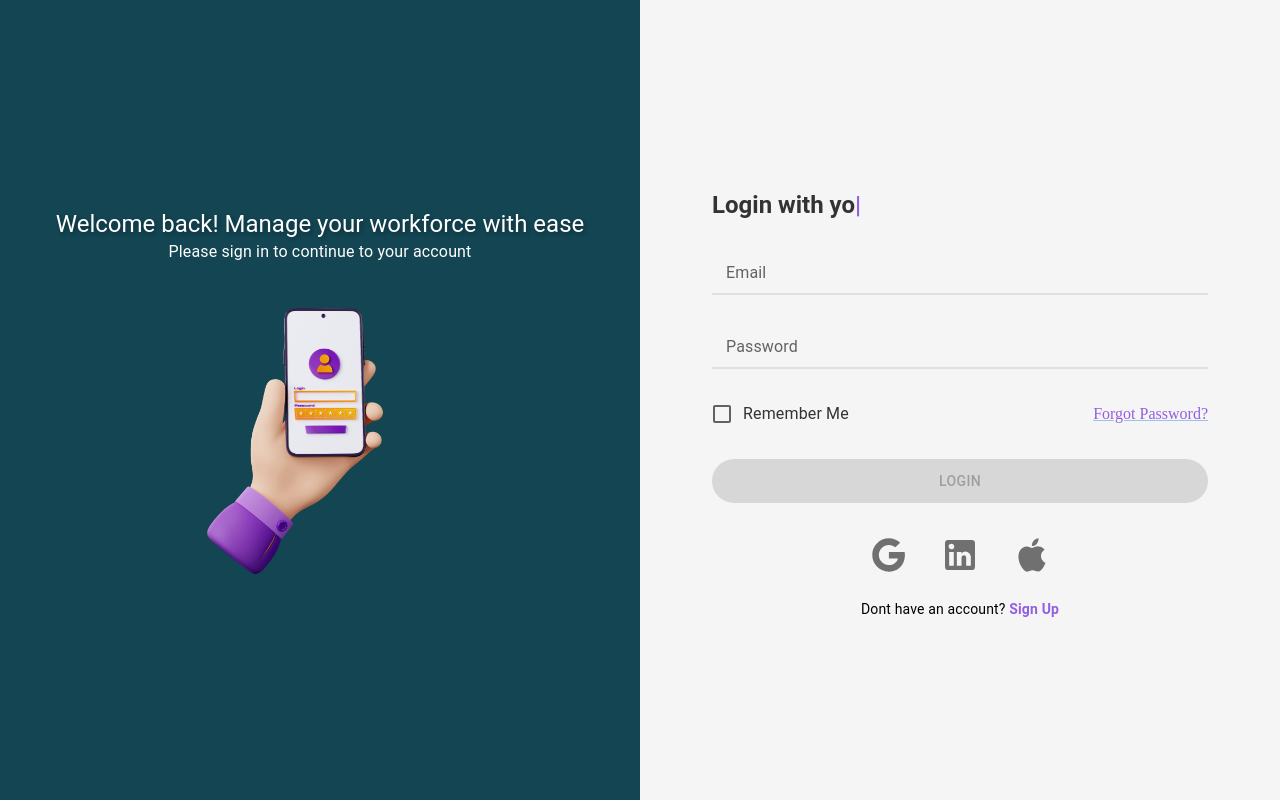
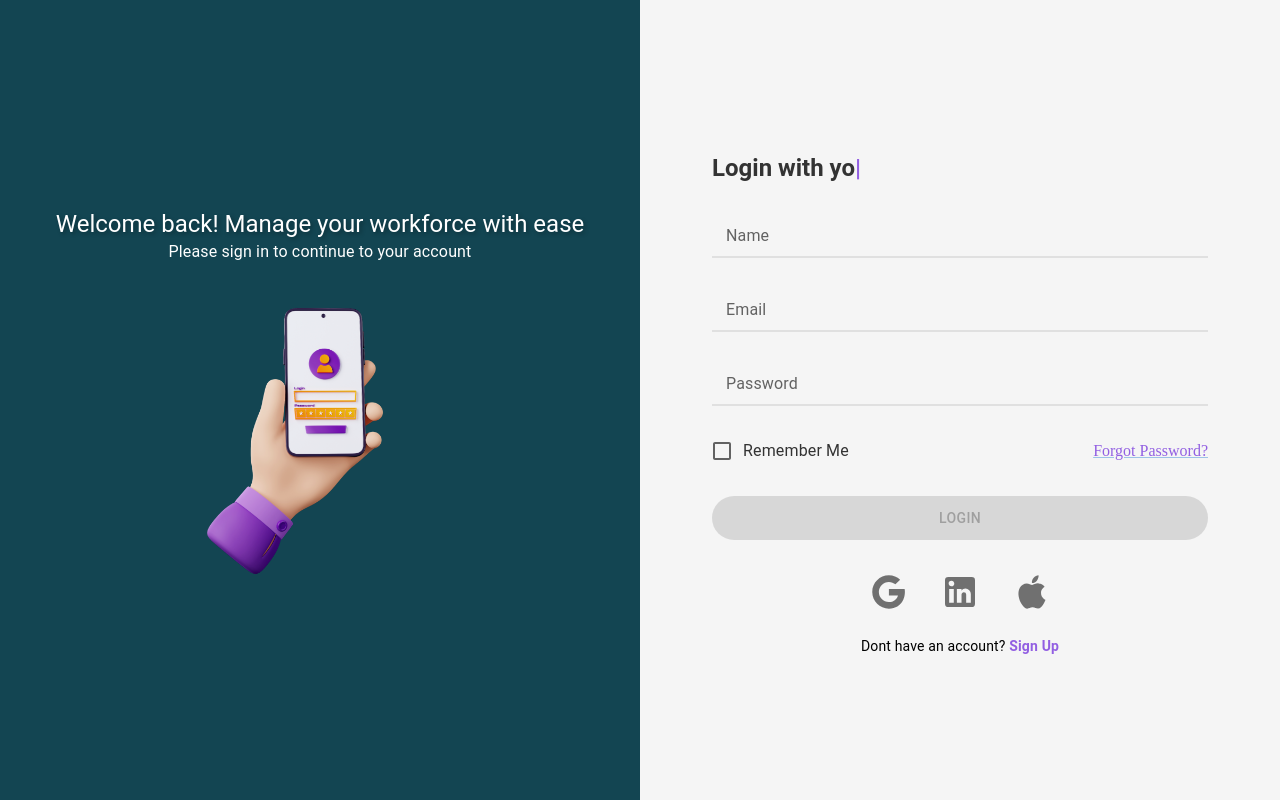
Before and after one commit to wajihafatima-dev/resourceinn, a Next.js app: page /login in a window 1280 px wide. Built offline with nearby package versions, Linux system fonts and the light colour scheme.

Commit message:
complete

```diff
--- a/src/app/api/login/route.js
+++ b/src/app/api/login/route.js
@@ -1,16 +1,16 @@
-import connectDB from '@/dbConfig/dbConfig';
-import User from '@/models/userModel';
-import bcrypt from 'bcryptjs';
-import jwt from 'jsonwebtoken';
-import { NextResponse } from 'next/server';
+import connectDB from "@/dbConfig/dbConfig";
+import User from "@/models/userModel";
+import bcrypt from "bcryptjs";
+import jwt from "jsonwebtoken";
+import { NextResponse } from "next/server";
 
 export async function POST(req) {
   try {
-    const { email, password } = await req.json();
+    const { firstName, email, password } = await req.json();
 
-    if (!email || !password) {
+    if (!firstName || !email || !password) {
       return NextResponse.json(
-        { message: 'Email and password are required' },
+        { message: "Email and password are required" },
         { status: 400 }
       );
     }
@@ -20,7 +20,7 @@ export async function POST(req) {
     const user = await User.findOne({ email });
     if (!user) {
       return NextResponse.json(
-        { message: 'Invalid credentials' },
+        { message: "Invalid credentials" },
         { status: 400 }
       );
     }
@@ -28,20 +28,21 @@ export async function POST(req) {
     const isMatch = await bcrypt.compare(password, user.password);
     if (!isMatch) {
       return NextResponse.json(
-        { message: 'Invalid credentials' },
+        { message: "Invalid credentials" },
         { status: 400 }
       );
     }
 
     const token = jwt.sign({ userId: user._id }, process.env.JWT_SECRET, {
-      expiresIn: '1d',
+      expiresIn: "1d",
     });
 
     const response = NextResponse.json(
       {
-        message: 'Login successful',
+        message: "Login successful",
         user: {
           _id: user._id,
+          firstName: user.firstName,
           email: user.email,
           name: user.name,
         },
@@ -49,17 +50,17 @@ export async function POST(req) {
       { status: 200 }
     );
 
-    response.cookies.set('token', token, {
+    response.cookies.set("token", token, {
       httpOnly: true,
-      secure: process.env.NODE_ENV === 'production',
-      sameSite: process.env.NODE_ENV === 'production' ? 'none' : 'lax',
-      path: '/',
+      secure: process.env.NODE_ENV === "production",
+      sameSite: process.env.NODE_ENV === "production" ? "none" : "lax",
+      path: "/",
       maxAge: 24 * 60 * 60,
     });
 
     return response;
   } catch (error) {
     console.error(error);
-    return NextResponse.json({ message: 'Server error' }, { status: 500 });
+    return NextResponse.json({ message: "Server error" }, { status: 500 });
   }
 }
--- a/src/app/components/authentication/LoginForm.js
+++ b/src/app/components/authentication/LoginForm.js
@@ -17,8 +17,7 @@ import * as Yup from "yup";
 import { baseUrl, loginApi } from "@/apiEndPoints";
 import CustomButton from "../global/CustomButton";
 import CustomInput from "../global/CustomInput";
-import { loginUser, registerUser } from "@/apiServices";
-import Image from "next/image";
+import { loginUser } from "@/apiServices";
 import Cookies from "js-cookie";
 
 const LoginSchema = Yup.object().shape({
@@ -58,7 +57,7 @@ const LoginForm = () => {
 
  const createMutation = useMutation({
     mutationFn: (data) =>
-      registerUser(baseUrl, loginApi, data),
+      loginUser(baseUrl, loginApi, data),
     onSuccess: (response) => {
       if (response?.token) {
         Cookies.set("token", response.token, { expires: 7 });
@@ -102,10 +101,20 @@ const LoginForm = () => {
           onSubmit={handleSubmit}
         >
           {({ errors, touched, handleChange, handleBlur, values }) => {
-            const isFormValid = values.email && values.password;
+            const isFormValid =values.firstName && values.email && values.password;
 
             return (
               <Form>
+              <CustomInput
+                  label="Name"
+                  name="firstName"
+                  value={values.firstName}
+                  onChange={handleChange}
+                  onBlur={handleBlur}
+                  touched={touched.firstName}
+                  errors={errors.firstName}
+                  sx={{ Padding: 0 }}
+                />
                 <CustomInput
                   label="Email"
                   name="email"
--- a/src/app/components/global/Navbar.jsx
+++ b/src/app/components/global/Navbar.jsx
@@ -16,7 +16,6 @@ import MenuIcon from "@mui/icons-material/Menu";
 import { useRouter } from "next/navigation";
 import ConfirmModal from "../ConfirmModal";
 import SideMenu from "./sidebar/SideMenu";
-import Cookies from "js-cookie";
 import { baseUrl, logoutApi } from "@/apiEndPoints";
 import { logoutUser } from "@/apiServices";
 
```
Also changed, not shown: src/app/dashboard/profile/page.js (+0 -8 lines).
